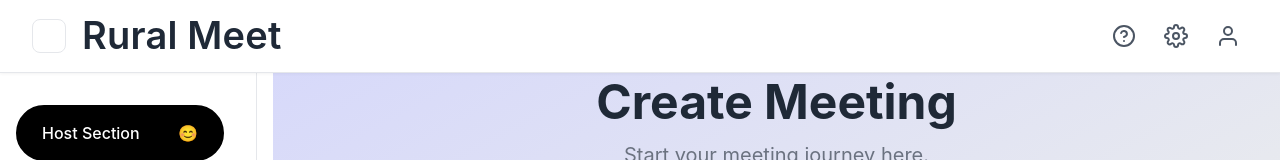
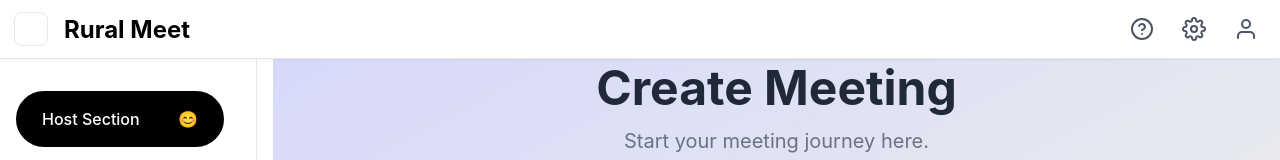
Before and after one commit to falguniiiii/Demo-project, a React (Create React App) app: page /host in a window 1280 px wide. Shown: the top 160 px of the page. Built offline with nearby package versions, Linux system fonts and the light colour scheme.

Commit message:
fixed css

```diff
--- a/src/components/Host.css
+++ b/src/components/Host.css
@@ -14,9 +14,10 @@
 /* ===== TOP BAR ===== */
 .topbar {
   display: flex;
+  top:0;
   align-items: center;
   justify-content: space-between;
-  padding: 1rem 2rem;
+  padding: 9px 14px;                 /*compact height*/
   background: #fff;
   border-bottom: 1px solid #e5e7eb;
   box-shadow: 0 1px 3px rgba(0, 0, 0, 0.05);
@@ -47,8 +48,8 @@
 
 .brand {
   font-size: 1.5rem;
-  font-weight: 700;
-  color: #1f2937;
+  font-weight: bold;
+  color: black;
 }
 
 .right-icons {
@@ -251,7 +252,7 @@
 
 /* ===== MEETING CARD WITH IMAGE ===== */
 .meeting-card {
-  background:linear-gradient(180deg, #dcdafe 0%, #eef2d9 100%);
+  background: linear-gradient(to bottom right, #d7d9fa, #f3f5e7);
   box-shadow: 0 10px 40px rgba(0, 0, 0, 0.1);
   overflow: hidden;
   margin-bottom: 3rem;
--- a/src/components/Host.jsx
+++ b/src/components/Host.jsx
@@ -69,7 +69,7 @@ export default function Host() {
           >
             <FiArrowLeft />
           </button>
-          <h1 className="brand brand--xl">Rural Meet</h1>
+          <span className="landing-brand">Rural Meet</span>
         </div>
 
         <div className="right-icons">
--- a/src/components/Login.css
+++ b/src/components/Login.css
@@ -19,7 +19,7 @@
   display:flex;
   align-items:center;
   justify-content:space-between;
-  padding: 6px 14px;                 /* compact height */
+  padding: 6px 14px;                 /*compact height*/
   border-bottom:1px solid #eaeaea;
   background:#fff;
 }
@@ -51,8 +51,9 @@
 .topbar .brand,
 .topbar .brand.brand--xl{
   margin:0;
-  font-weight:600;
-  font-size: clamp(26px, 3.8vw, 38px);   /* adjust if you want larger/smaller */
+  font-size: 1.5rem;
+  font-weight: bold;
+  color: black;
   line-height:1.05;
   letter-spacing:.2px;
 }
--- a/src/components/Login.jsx
+++ b/src/components/Login.jsx
@@ -197,7 +197,7 @@ function Login() {
           >
             <FiArrowLeft />
           </button>
-          <h1 className="brand brand--xl">Rural Meet</h1>
+          <span className="landing-brand">Rural Meet</span>
         </div>
 
         <nav className="nav-pills">
```
